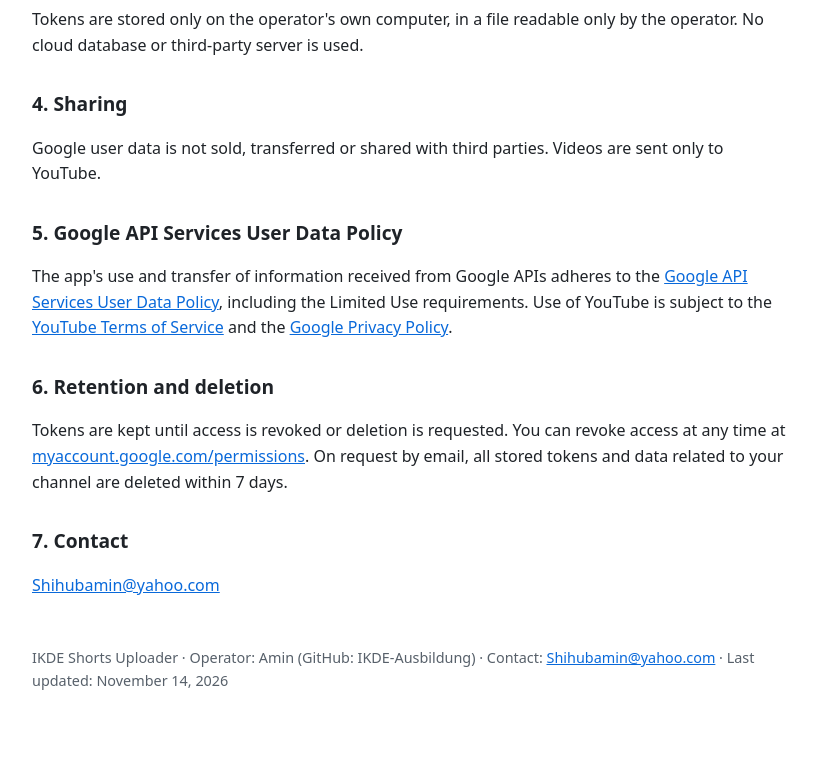
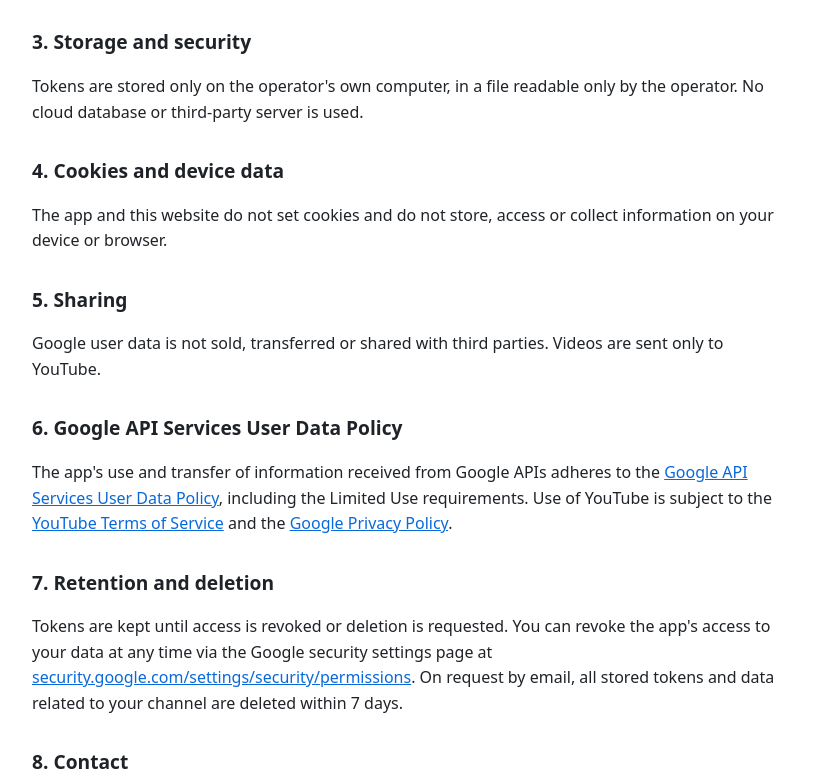
Before and after one commit to IKDE-Ausbildung/ikde-ausbildung.github.io, a plain HTML site: page shorts-uploader/privacy.html in a window 1280 px wide. Shown: the part 585-1366 px from the top of the page, without its empty margins (228-1045 px from the left). Before the commit the page ends 1317 px from the top, so only its background shows below. Drawn offline with Linux system fonts and the light colour scheme.

Commit message:
Add files via upload

```diff
--- a/shorts-uploader/privacy.html
+++ b/shorts-uploader/privacy.html
@@ -2,18 +2,21 @@
 <nav><a href="./">Home</a><a href="privacy.html">Privacy Policy</a><a href="terms.html">Terms of Service</a></nav>
 <h1>Privacy Policy</h1>
 <p>This policy explains how IKDE Shorts Uploader ("the app") handles Google user data when a YouTube channel is connected.</p>
+<p><strong>The app uses YouTube API Services.</strong> By using the app you agree to be bound by the <a href="https://www.youtube.com/t/terms">YouTube Terms of Service</a>. Google's handling of your data is described in the <a href="https://policies.google.com/privacy">Google Privacy Policy</a>.</p>
 <h2>1. Data the app accesses</h2>
 <p>An OAuth token for the YouTube permissions you approve. With it the app uploads videos to your channel and reads your channel ID and the status of videos it uploaded. The app does not access your email, contacts, comments, subscribers, analytics or data about other YouTube users.</p>
 <h2>2. How the data is used</h2>
 <p>Only to upload videos that the operator has manually approved and to check that they reached the correct channel with the correct schedule. Google user data is not used for advertising, profiling or training AI models.</p>
 <h2>3. Storage and security</h2>
 <p>Tokens are stored only on the operator's own computer, in a file readable only by the operator. No cloud database or third-party server is used.</p>
-<h2>4. Sharing</h2>
+<h2>4. Cookies and device data</h2>
+<p>The app and this website do not set cookies and do not store, access or collect information on your device or browser.</p>
+<h2>5. Sharing</h2>
 <p>Google user data is not sold, transferred or shared with third parties. Videos are sent only to YouTube.</p>
-<h2>5. Google API Services User Data Policy</h2>
+<h2>6. Google API Services User Data Policy</h2>
 <p>The app's use and transfer of information received from Google APIs adheres to the <a href="https://developers.google.com/terms/api-services-user-data-policy">Google API Services User Data Policy</a>, including the Limited Use requirements. Use of YouTube is subject to the <a href="https://www.youtube.com/t/terms">YouTube Terms of Service</a> and the <a href="https://policies.google.com/privacy">Google Privacy Policy</a>.</p>
-<h2>6. Retention and deletion</h2>
-<p>Tokens are kept until access is revoked or deletion is requested. You can revoke access at any time at <a href="https://myaccount.google.com/permissions">myaccount.google.com/permissions</a>. On request by email, all stored tokens and data related to your channel are deleted within 7 days.</p>
-<h2>7. Contact</h2>
+<h2>7. Retention and deletion</h2>
+<p>Tokens are kept until access is revoked or deletion is requested. You can revoke the app's access to your data at any time via the Google security settings page at <a href="https://security.google.com/settings/security/permissions">security.google.com/settings/security/permissions</a>. On request by email, all stored tokens and data related to your channel are deleted within 7 days.</p>
+<h2>8. Contact</h2>
 <p><a href="mailto:Shihubamin@yahoo.com">Shihubamin@yahoo.com</a></p>
 <footer>IKDE Shorts Uploader · Operator: Amin (GitHub: IKDE-Ausbildung) · Contact: <a href="mailto:Shihubamin@yahoo.com">Shihubamin@yahoo.com</a> · Last updated: November 14, 2026</footer></body></html>
```
Also changed, not shown: shorts-uploader/index.html (+2 -0 lines), shorts-uploader/terms.html (+1 -1 lines).
